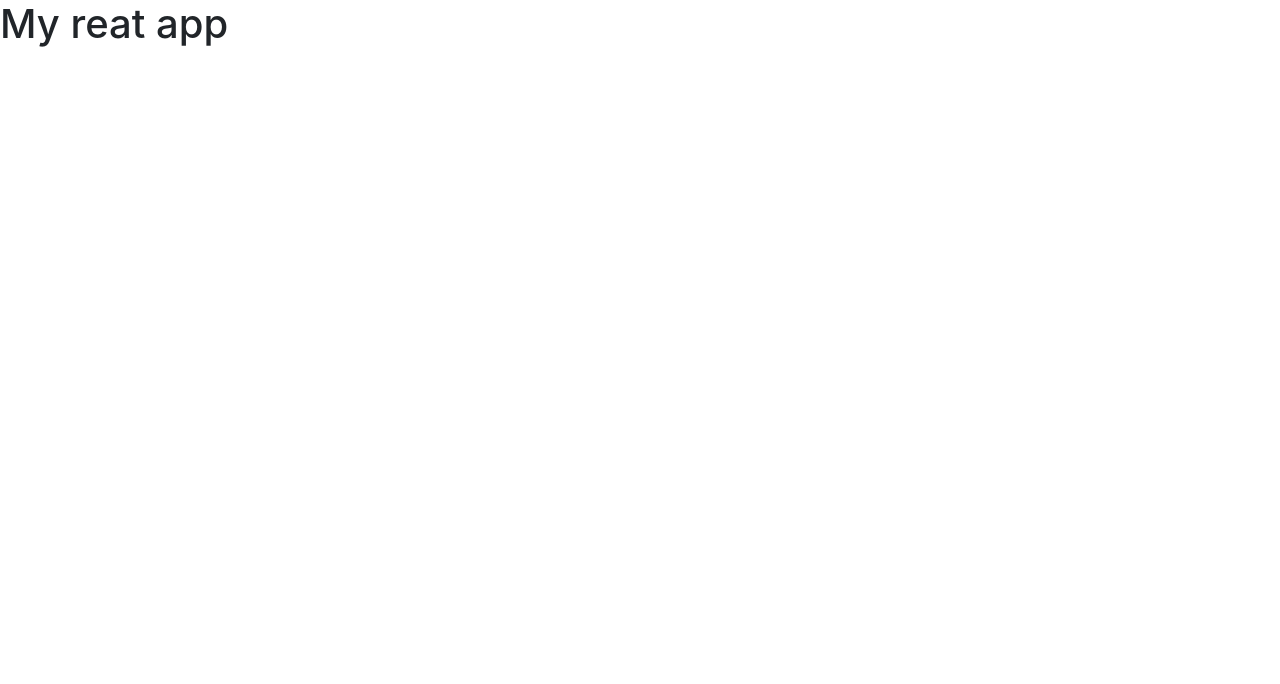
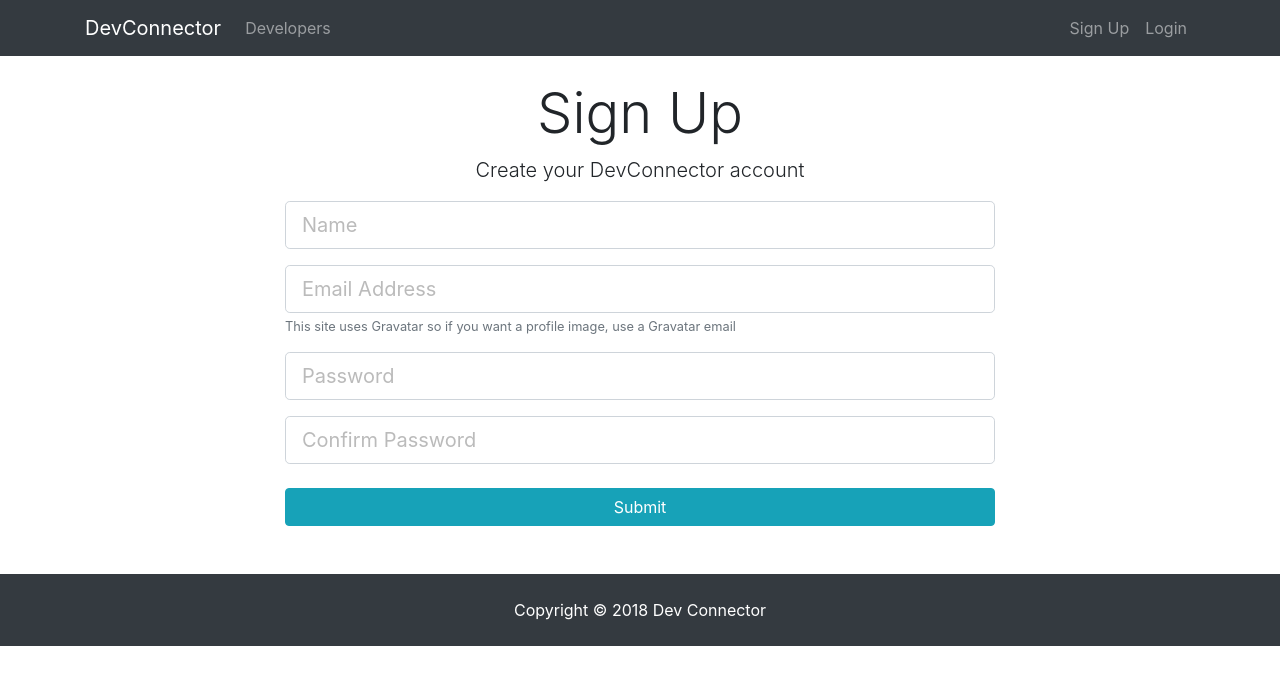
Before and after one commit to aimflaiims/devconnector, a React (Create React App) app in the folder client/: page /register in a window 1280 px wide. Shown: the top 684 px of the page. Built offline with nearby package versions, Linux system fonts and the light colour scheme.

Commit message:
register login comp

```diff
--- a/client/package.json
+++ b/client/package.json
@@ -5,6 +5,7 @@
   "dependencies": {
     "react": "^16.8.4",
     "react-dom": "^16.8.4",
+    "react-router-dom": "^5.0.0",
     "react-scripts": "2.1.8"
   },
   "scripts": {
--- a/client/src/App.js
+++ b/client/src/App.js
@@ -1,12 +1,29 @@
 import React, { Component } from "react";
 import "./App.css";
+
+import { BrowserRouter as Router, Route } from "react-router-dom";
+
+// import components
+import Navbar from "./components/layout/Navbar";
+import Footer from "./components/layout/Footer";
+import Landing from "./components/layout/Landing";
+import Register from "./components/auth/Register";
+import Login from "./components/auth/Login";
 
 class App extends Component {
   render() {
     return (
-      <div className="App">
-        <h1>My reat app</h1>
-      </div>
+      <Router>
+        <div className="App">
+          <Navbar />
+          <Route path="/" exact component={Landing} />
+          <div className="container">
+            <Route path="/login" exact component={Login} />
+            <Route path="/register" exact component={Register} />
+          </div>
+          <Footer />
+        </div>
+      </Router>
     );
   }
 }
--- /dev/null
+++ b/client/src/components/auth/Login.js
@@ -0,0 +1,70 @@
+import React, { Component } from "react";
+
+class Login extends Component {
+  constructor() {
+    super();
+    this.state = {
+      email: "",
+      password: "",
+      errors: {}
+    };
+
+    this.onChange = this.onChange.bind(this);
+    this.onSubmit = this.onSubmit.bind(this);
+  }
+
+  onChange(e) {
+    this.setState({ [e.target.name]: e.target.value });
+  }
+
+  onSubmit(e) {
+    e.preventDefault();
+    const user = {
+      email: this.state.email,
+      password: this.state.password
+    };
+
+    console.log(user);
+  }
+
+  render() {
+    return (
+      <div className="login">
+        <div className="container">
+          <div className="row">
+            <div className="col-md-8 m-auto">
+              <h1 className="display-4 text-center">Log In</h1>
+              <p className="lead text-center">
+                Sign in to your DevConnector account
+              </p>
+              <form onSubmit={this.onSubmit} noValidate>
+                <div className="form-group">
+                  <input
+                    type="email"
+                    className="form-control form-control-lg"
+                    placeholder="Email Address"
+                    name="email"
+                    value={this.state.email}
+                    onChange={this.onChange}
+                  />
+                </div>
+                <div className="form-group">
+                  <input
+                    type="password"
+                    className="form-control form-control-lg"
+                    placeholder="Password"
+                    name="password"
+                    value={this.state.password}
+                    onChange={this.onChange}
+                  />
+                </div>
+                <input type="submit" className="btn btn-info btn-block mt-4" />
+              </form>
+            </div>
+          </div>
+        </div>
+      </div>
+    );
+  }
+}
+export default Login;
--- /dev/null
+++ b/client/src/components/auth/Register.js
@@ -0,0 +1,99 @@
+import React, { Component } from "react";
+// import axious from "axious";
+
+class Register extends Component {
+  constructor() {
+    super();
+    this.state = {
+      name: "",
+      email: "",
+      password: "",
+      password2: "",
+      errors: {}
+    };
+
+    this.onChange = this.onChange.bind(this);
+    this.onSubmit = this.onSubmit.bind(this);
+  }
+
+  onChange(e) {
+    this.setState({ [e.target.name]: e.target.value });
+  }
+
+  onSubmit(e) {
+    e.preventDefault();
+    const newUser = {
+      name: this.state.name,
+      email: this.state.email,
+      password: this.state.password,
+      password2: this.state.password2
+    };
+
+    console.log(newUser);
+  }
+
+  render() {
+    return (
+      <div className="register">
+        <div className="container">
+          <div className="row">
+            <div className="col-md-8 m-auto">
+              <h1 className="display-4 text-center">Sign Up</h1>
+              <p className="lead text-center">
+                Create your DevConnector account
+              </p>
+              <form onSubmit={this.onSubmit} noValidate>
+                <div className="form-group">
+                  <input
+                    type="text"
+                    className="form-control form-control-lg"
+                    placeholder="Name"
+                    name="name"
+                    value={this.state.name}
+                    onChange={this.onChange}
+                  />
+                </div>
+                <div className="form-group">
+                  <input
+                    type="email"
+                    className="form-control form-control-lg"
+                    placeholder="Email Address"
+                    name="email"
+                    value={this.state.email}
+                    onChange={this.onChange}
+                  />
+                  <small className="form-text text-muted">
+                    This site uses Gravatar so if you want a profile image, use
+                    a Gravatar email
+                  </small>
+                </div>
+                <div className="form-group">
+                  <input
+                    type="password"
+                    className="form-control form-control-lg"
+                    placeholder="Password"
+                    name="password"
+                    value={this.state.password}
+                    onChange={this.onChange}
+                  />
+                </div>
+                <div className="form-group">
+                  <input
+                    type="password"
+                    className="form-control form-control-lg"
+                    placeholder="Confirm Password"
+                    name="password2"
+                    value={this.state.password2}
+                    onChange={this.onChange}
+                  />
+                </div>
+                <input type="submit" className="btn btn-info btn-block mt-4" />
+              </form>
+            </div>
+          </div>
+        </div>
+      </div>
+    );
+  }
+}
+export default Register;
--- a/client/src/components/layout/Footer.js
+++ b/client/src/components/layout/Footer.js
@@ -0,0 +1,9 @@
+import React from "react";
+
+export default function Footer() {
+  return (
+    <footer className="bg-dark text-white mt-5 p-4 text-center">
+      Copyright &copy; 2018 Dev Connector
+    </footer>
+  );
+}
--- a/client/src/components/layout/Landing.js
+++ b/client/src/components/layout/Landing.js
@@ -0,0 +1,34 @@
+import React, { Component } from "react";
+import { Link } from "react-router-dom";
+
+class Landing extends Component {
+  render() {
+    return (
+      <div className="landing">
+        <div className="dark-overlay landing-inner text-light">
+          <div className="container">
+            <div className="row">
+              <div className="col-md-12 text-center">
+                <h1 className="display-3 mb-4">Developer Connector</h1>
+                <p className="lead">
+                  {" "}
+                  Create a developer profile/portfolio, share posts and get help
+                  from other developers
+                </p>
+                <hr />
+                <Link to="/register" className="btn btn-lg btn-info mr-2">
+                  Sign Up
+                </Link>
+                <Link to="/login" className="btn btn-lg btn-light">
+                  Login
+                </Link>
+              </div>
+            </div>
+          </div>
+        </div>
+      </div>
+    );
+  }
+}
+
+export default Landing;
--- a/client/src/components/layout/Navbar.js
+++ b/client/src/components/layout/Navbar.js
@@ -0,0 +1,49 @@
+import React, { Component } from "react";
+import { Link } from "react-router-dom";
+
+class Navbar extends Component {
+  render() {
+    return (
+      <nav className="navbar navbar-expand-sm navbar-dark bg-dark mb-4">
+        <div className="container">
+          <Link to="/" className="navbar-brand">
+            DevConnector
+          </Link>
+          <button
+            className="navbar-toggler"
+            type="button"
+            data-toggle="collapse"
+            data-target="#mobile-nav"
+          >
+            <span className="navbar-toggler-icon" />
+          </button>
+
+          <div className="collapse navbar-collapse" id="mobile-nav">
+            <ul className="navbar-nav mr-auto">
+              <li className="nav-item">
+                <Link className="nav-link" to="/developer">
+                  Developers
+                </Link>
+              </li>
+            </ul>
+
+            <ul className="navbar-nav ml-auto">
+              <li className="nav-item">
+                <Link className="nav-link" to="/register">
+                  Sign Up
+                </Link>
+              </li>
+              <li className="nav-item">
+                <Link className="nav-link" to="/login">
+                  Login
+                </Link>
+              </li>
+            </ul>
+          </div>
+        </div>
+      </nav>
+    );
+  }
+}
+
+export default Navbar;
```
